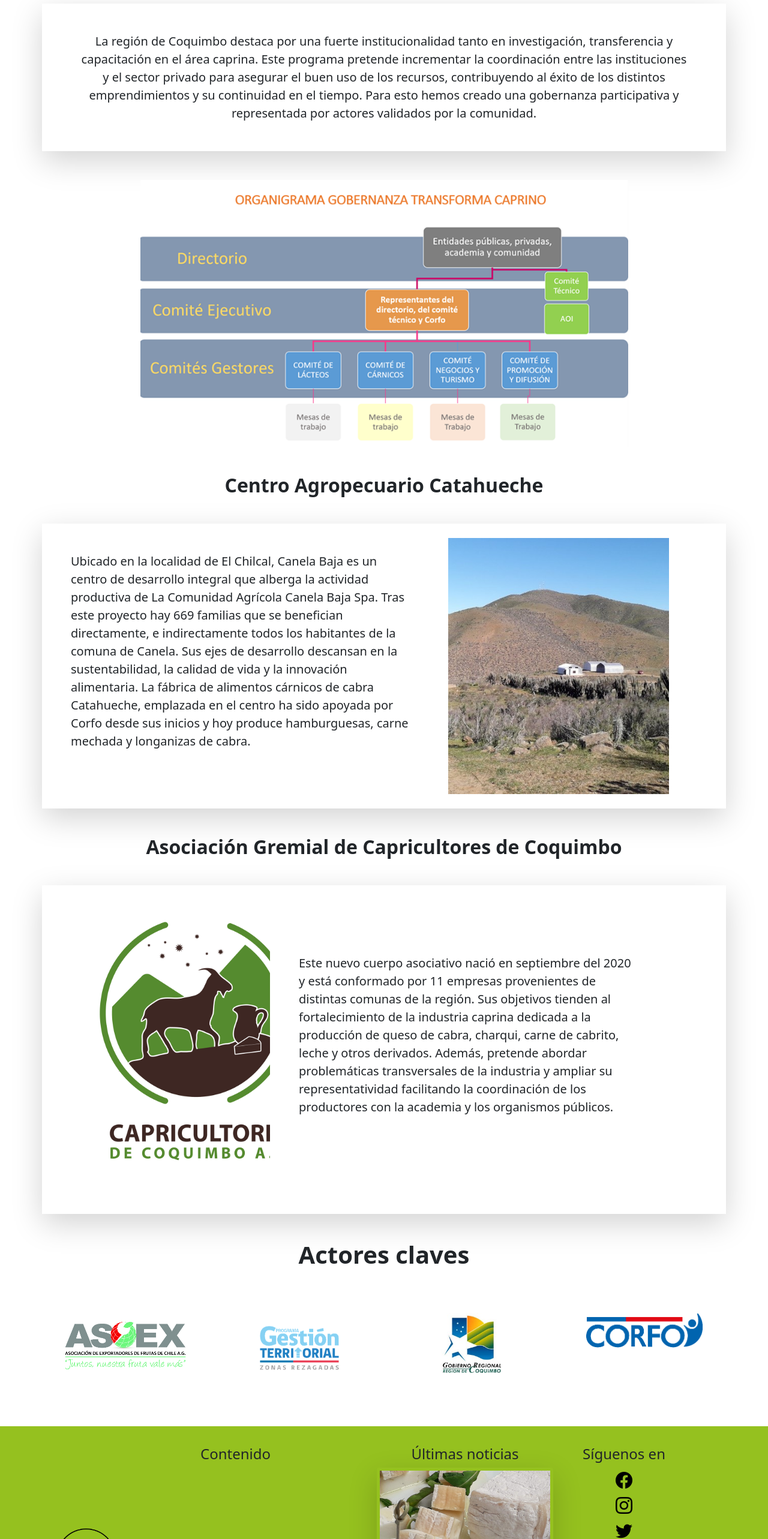
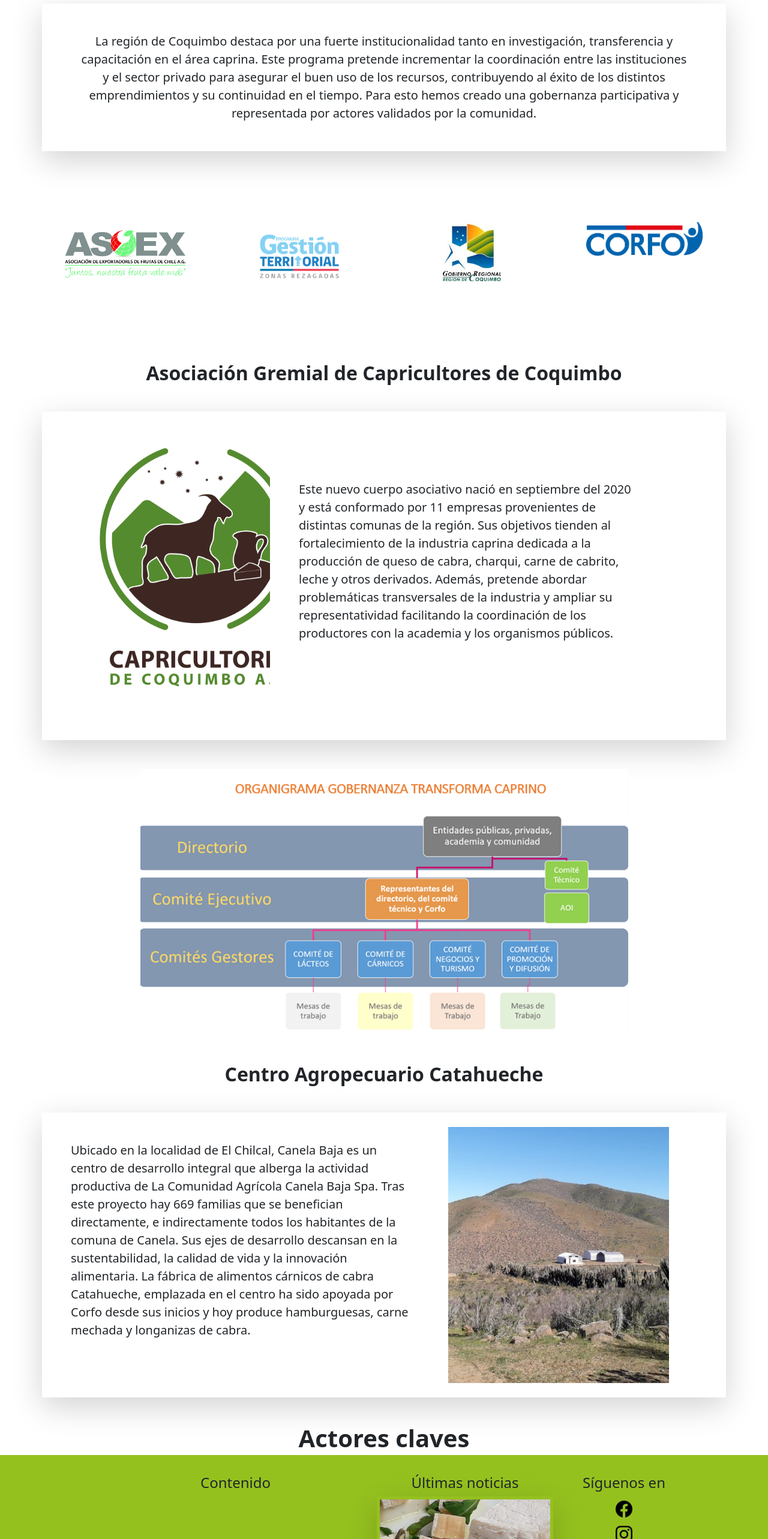
Before and after one commit to mariometzgerv/transforma-caprino, an Angular app: page /governanza in a window 1280 px wide. Shown: the part 234-2800 px from the top of the page at 60% size. Built offline with nearby package versions, Linux system fonts and the light colour scheme; what ngx-pagination would draw is missing.

Commit message:
initial commit

```diff
--- a/src/app/features/components/axis/axis.component.html
+++ b/src/app/features/components/axis/axis.component.html
@@ -1,7 +1,7 @@
 <div class="col shadow-sm">
     <div class="card card-cover overflow-hidden text-black text-center rounded-5 shadow-lg caprino-bg-orange caprino-card caprino-card-min-size-sm">
         <div class="d-flex flex-column pt-5 px-3 text-shadow-1" (click)="expand()">
-            <h1 class="display-6 pb-3 fw-bold">Eje {{ axis }}: {{ title }}</h1>
+            <h1 class="display-6 pb-3 fw-bold">Eje: {{ title }}</h1>
             <p class="lead pb-3">{{ objective }}</p>
         </div>
         <div *ngIf="expanded">
--- a/src/app/features/components/objective/objective.component.html
+++ b/src/app/features/components/objective/objective.component.html
@@ -1,7 +1,6 @@
 <div class="col shadow-sm">
     <div class="card card-cover h-100 overflow-hidden text-white text-center rounded-5 shadow-lg caprino-bg-green">
-        <div class="d-flex flex-column p-5 pb-3 text-white text-shadow-1 caprino-card-size-lg">
-            <h2 class="pt-5 mt-5 mb-4 display-6 lh-1 fw-bold">Objetivo {{ obj }}</h2>
+        <div class="d-flex flex-column p-5 pb-3 text-white text-shadow-1 caprino-card-size-md">
             <h4 class="mb-4 fw-bold">{{ title }}</h4>
         </div>
     </div>
--- a/src/app/features/components/objective/objective.component.ts
+++ b/src/app/features/components/objective/objective.component.ts
@@ -7,7 +7,6 @@ import { Component, OnInit, Input } from '@angular/core';
 })
 export class ObjectiveComponent implements OnInit {
 
-  @Input() obj: number = 1;
   @Input() title: string = "Default";
 
   constructor() { }
--- a/src/app/features/pages/page-governance/page-governance.component.html
+++ b/src/app/features/pages/page-governance/page-governance.component.html
@@ -11,6 +11,51 @@
         en el tiempo. Para esto hemos creado una gobernanza participativa y representada por
         actores validados por la comunidad.
     </p>
+</div>
+
+<div class="row row-cols-1 row-cols-lg-5 p-5 justify-content-evenly">
+    <div class="col py-3 rounded-5 caprino-actors-logo">
+        <a href="https://www.asoex.cl/" target="_blank">
+            <img class="d-block mx-auto caprino-img-size-md" src="./assets/images/actors/asoex-logo.png">
+        </a>
+    </div>
+    <div class="col py-3 rounded-5 caprino-actors-logo">
+        <a href="https://www.sernatur.cl/gestion-territorial/" target="_blank">
+            <img class="d-block mx-auto caprino-img-size-lg" src="./assets/images/actors/gestion-territorial-logo.png">
+        </a>
+    </div>
+    <div class="col py-3 rounded-5 caprino-actors-logo">
+        <a href="https://www.gorecoquimbo.cl/" target="_blank">
+            <img class="d-block mx-auto caprino-img-size-md" src="./assets/images/actors/gobierno-regional-logo.jpg">
+        </a>
+    </div>
+    <div class="col py-3 rounded-5 caprino-actors-logo">
+        <a href="https://www.corfo.cl/sites/cpp/homecorfo" target="_blank">
+            <img class="d-block mx-auto caprino-img-size-sm" src="./assets/images/actors/corfo-logo.png">
+        </a>
+    </div>
+</div>
+
+<div class="container mt-5 text-center">
+    <h2 class="display-7 fw-bold lh-1">Asociación Gremial de Capricultores de Coquimbo</h2>
+</div>
+
+<div class="container my-5 shadow-lg">
+    <div class="row align-items-center py-4 rounded rounded-lg">
+        <div class="col-lg-4 overflow-hidden">
+            <img class="rounded-lg-3" src="./assets/images/general/capricultores.png" width="500px">
+        </div>
+        <div class="col-lg-7 p-3 p-lg-5 pt-lg-3">
+            <p class="lead">
+                Este nuevo cuerpo asociativo nació en septiembre del 2020 y está conformado por 11
+                empresas provenientes de distintas comunas de la región. Sus objetivos tienden al
+                fortalecimiento de la industria caprina dedicada a la producción de queso de cabra,
+                charqui, carne de cabrito, leche y otros derivados. Además, pretende abordar problemáticas
+                transversales de la industria y ampliar su representatividad facilitando la coordinación
+                de los productores con la academia y los organismos públicos.
+            </p>
+        </div>
+    </div>
 </div>
 
 <div class="container my-5 text-center">
@@ -42,52 +87,7 @@
 </div>
 
 <div class="container mt-5 text-center">
-    <h2 class="display-7 fw-bold lh-1">Asociación Gremial de Capricultores de Coquimbo</h2>
-</div>
-
-<div class="container my-5 shadow-lg">
-    <div class="row align-items-center py-4 rounded rounded-lg">
-        <div class="col-lg-4 overflow-hidden">
-            <img class="rounded-lg-3" src="./assets/images/general/capricultores.png" width="500px">
-        </div>
-        <div class="col-lg-7 p-3 p-lg-5 pt-lg-3">
-            <p class="lead">
-                Este nuevo cuerpo asociativo nació en septiembre del 2020 y está conformado por 11
-                empresas provenientes de distintas comunas de la región. Sus objetivos tienden al
-                fortalecimiento de la industria caprina dedicada a la producción de queso de cabra,
-                charqui, carne de cabrito, leche y otros derivados. Además, pretende abordar problemáticas
-                transversales de la industria y ampliar su representatividad facilitando la coordinación
-                de los productores con la academia y los organismos públicos.
-            </p>
-        </div>
-    </div>
-</div>
-
-<div class="container mt-5 text-center">
     <h1 class="display-7 fw-bold lh-1">Actores claves</h1>
 </div>
 
-<div class="row row-cols-1 row-cols-lg-5 p-5 justify-content-evenly">
-    <div class="col py-3 rounded-5 caprino-actors-logo">
-        <a href="https://www.asoex.cl/" target="_blank">
-            <img class="d-block mx-auto caprino-img-size-md" src="./assets/images/actors/asoex-logo.png">
-        </a>
-    </div>
-    <div class="col py-3 rounded-5 caprino-actors-logo">
-        <a href="https://www.sernatur.cl/gestion-territorial/" target="_blank">
-            <img class="d-block mx-auto caprino-img-size-lg" src="./assets/images/actors/gestion-territorial-logo.png">
-        </a>
-    </div>
-    <div class="col py-3 rounded-5 caprino-actors-logo">
-        <a href="https://www.gorecoquimbo.cl/" target="_blank">
-            <img class="d-block mx-auto caprino-img-size-md" src="./assets/images/actors/gobierno-regional-logo.jpg">
-        </a>
-    </div>
-    <div class="col py-3 rounded-5 caprino-actors-logo">
-        <a href="https://www.corfo.cl/sites/cpp/homecorfo" target="_blank">
-            <img class="d-block mx-auto caprino-img-size-sm" src="./assets/images/actors/corfo-logo.png">
-        </a>
-    </div>
-</div>
-
 <app-footer></app-footer>
--- a/src/app/features/pages/page-home/page-home.component.html
+++ b/src/app/features/pages/page-home/page-home.component.html
@@ -62,7 +62,7 @@
   <h1 class="pb-2 border-bottom">Propuesta de valor y objetivos</h1>
   <div class="row row-cols-1 row-cols-lg-3 align-items-stretch g-4 py-5">
     <ng-container *ngFor="let info of obj_info">
-      <app-objective [obj]="info.obj" [title]="info.title"></app-objective>
+      <app-objective [title]="info.title"></app-objective>
     </ng-container>
   </div>
 </div>
--- a/src/app/features/pages/page-home/page-home.component.ts
+++ b/src/app/features/pages/page-home/page-home.component.ts
@@ -8,7 +8,7 @@ import objectiveinfo from "src/assets/files/objective-info.json";
 })
 export class PageHomeComponent implements OnInit {
 
-  obj_info: { obj: number, title: string } [] = objectiveinfo;
+  obj_info: { title: string } [] = objectiveinfo;
 
   constructor() { }
 
--- a/src/app/features/pages/page-info/page-info.component.html
+++ b/src/app/features/pages/page-info/page-info.component.html
@@ -42,7 +42,7 @@
 <div class="container px-4" id="custom-cards">
     <div class="row row-cols-1 row-cols-lg-2 align-items-stretch g-4 py-5">
         <ng-container *ngFor="let info of axis_info">
-            <app-axis [axis]="info.axis" [title]="info.title" [objective]="info.objective" [initiatives]="info.initiatives"></app-axis>
+            <app-axis [title]="info.title" [objective]="info.objective" [initiatives]="info.initiatives"></app-axis>
         </ng-container>
     </div>
 </div>
--- a/src/app/features/pages/page-info/page-info.component.ts
+++ b/src/app/features/pages/page-info/page-info.component.ts
@@ -10,7 +10,7 @@ import profileinfo from "src/assets/files/profile-info.json";
 })
 export class PageInfoComponent implements OnInit {
 
-  axis_info: { axis: number, title: string, objective: string, initiatives: Array<string> } [] = axisinfo;
+  axis_info: { title: string, objective: string, initiatives: Array<string> } [] = axisinfo;
   purpose_info: { title: string, description: string } [] = purposeinfo;
   profile_info: { name: string, role: string, prof: string, sub: string, des: string, img: string } [] = profileinfo;
 
--- a/src/assets/files/axis-info.json
+++ b/src/assets/files/axis-info.json
@@ -1,6 +1,5 @@
 [
     {
-        "axis": 1,
         "title": "Mercado",
         "objective": "Promover y posicionar los productos lácteos y cárnicos caprinos en el mercado",
         "initiatives":
@@ -11,7 +10,6 @@
         ]
     },
     {
-        "axis": 2,
         "title": "Diversificación y sofisticación",
         "objective": "Diversificar y sofisticar la oferta de productos y servicios asociados rubro.",
         "initiatives":
@@ -23,7 +21,6 @@
         ]
     },
     {
-        "axis": 3,
         "title": "Desarrollo de capacidades",
         "objective": "Fortalecer  las capacidades productivas, comerciales y gestión empresarial de los productores, profesionales y técnicos vinculados al rubro caprinos.",
         "initiatives":
@@ -36,7 +33,6 @@
         ]
     },
     {
-        "axis": 4,
         "title": "Infraestructura habilitante",
         "objective": "Apoyar inversiones en infraestructura y equipamiento para el desarrollo de  oportunidades de negocios.",
         "initiatives":
@@ -45,7 +41,6 @@
         ]
     },
     {
-        "axis": 5,
         "title": "Gobernanza",
         "objective": "Fortalecer la coordinación institucional público y privada en torno al rubro caprino.",
         "initiatives":
--- a/src/assets/files/objective-info.json
+++ b/src/assets/files/objective-info.json
@@ -1,26 +1,20 @@
 [
     {
-        "obj": 1,
         "title": "Posicionar los productos caprinos, en nichos de mercado sofisticados"
     },
     {
-        "obj": 2,
         "title": "Diversificar y sofisticar la oferta de productos y servicios asociados al rubro"
     },
     {
-        "obj": 3,
         "title": "Fortalecer las capacidades productivas, comerciales y gestión empresarial de los productores y extensionistas caprinos"
     },
     {
-        "obj": 4,
         "title": "Apoyar inversiones en infraestructura y equipamiento para el desarrollo de oportunidades de negocios"
     },
     {
-        "obj":"",
         "title": ""
     },
     {
-        "obj": 5,
         "title": "Fortalecer la coordinación institucional público y privada en torno al rubro"
     }
 ]
--- a/src/styles.css
+++ b/src/styles.css
@@ -39,6 +39,10 @@
     height: 200px;
 }
 
+.caprino-card-size-md {
+    height: 340px;
+}
+
 .caprino-card-size-lg {
     height: 450px;
 }
```
